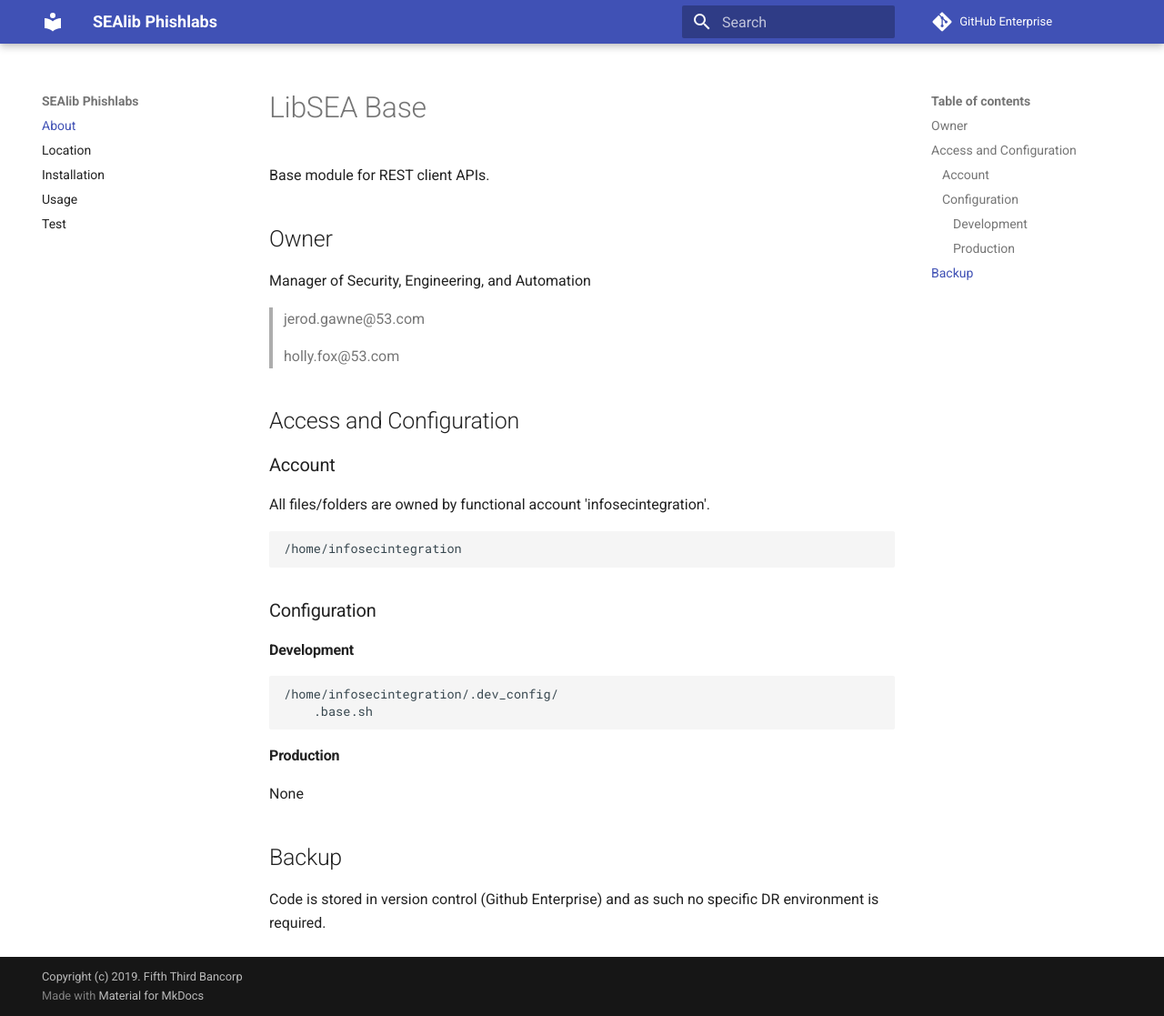
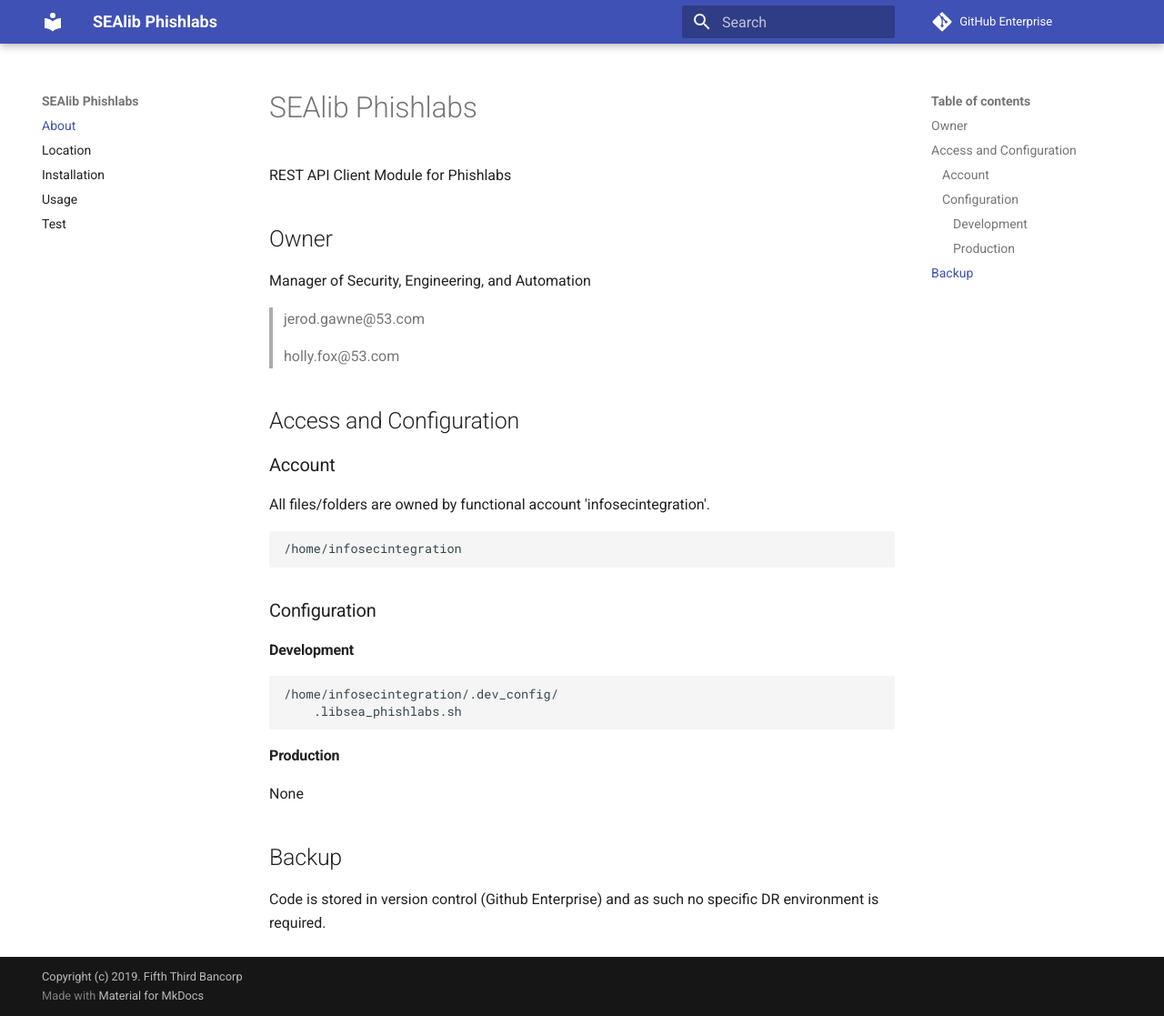
Before and after one commit to jerodg/53.phishlabs-api-client, an MkDocs documentation site: the page built from docs/index.md, in a window 1280 px wide and 1117 px high. Shown: the whole window at 91% size. Built offline with MkDocs 1.6.1 and Material for MkDocs 9.7.7, drawn with Linux system fonts in a browser that asks for light colours.

Commit message:
Update index.md

```diff
--- a/docs/index.md
+++ b/docs/index.md
@@ -1,12 +1,12 @@
-Title: Fifth-Third / SEAlib_Base
-Summary: Base API doc
+Title: Fifth-Third / SEAlib_Phishlabs
+Summary: Phishlabs API doc
 Authors:
 	- Jerod Gawne
 	- Holly Fox
-Date: 05-21-19
+Date: 06-13-19
 
-# LibSEA Base
-Base module for REST client APIs.
+# SEAlib Phishlabs
+REST API Client Module for Phishlabs
 
 ## Owner
 
@@ -29,7 +29,7 @@
 #### Development
 
 	/home/infosecintegration/.dev_config/
-		.base.sh
+		.libsea_phishlabs.sh
 
 #### Production
 None
```
